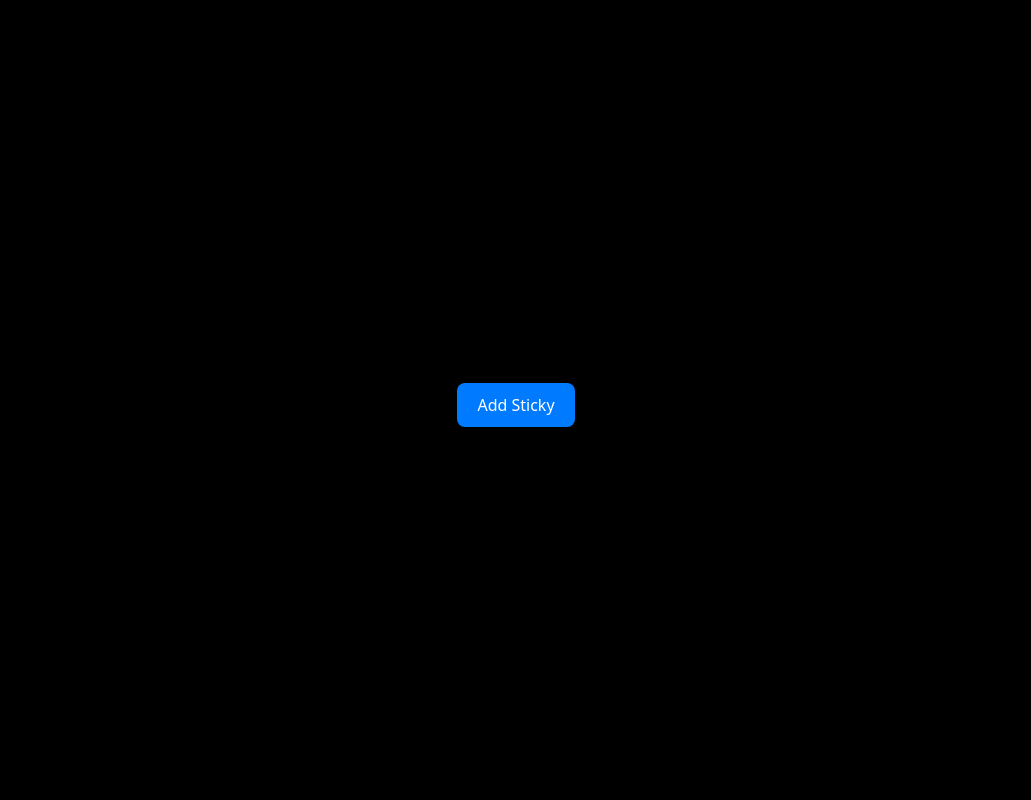
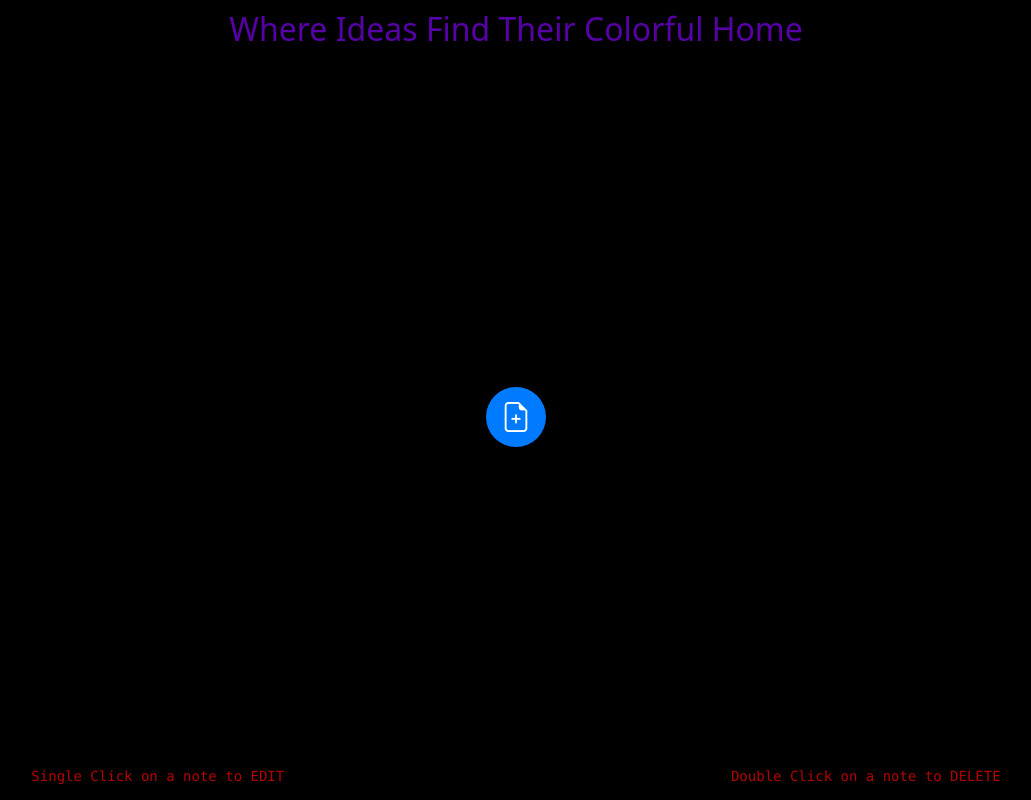
Before and after one commit to React-Vite-Ragul-and-Team/TO-DO, a React (Vite) app: page /sticky in a window 1280 px wide. Shown: the whole page, without its empty margins (124-1155 px from the left). Built offline with nearby package versions, Linux system fonts and the light colour scheme.

Commit message:
added css for sticky notes

```diff
--- a/index.html
+++ b/index.html
@@ -1,15 +1,16 @@
 <!doctype html>
 <html lang="en">
+
 <head>
   <meta charset="UTF-8" />
   <link rel="icon" type="image/png" href="/src/assets/tic_favicon.png" />
   <meta name="viewport" content="width=device-width, initial-scale=1.0" />
   <title>ToDo List</title>
-    <!-- <link href="https://cdn.jsdelivr.net/npm/bootstrap@5.3.1/dist/css/bootstrap.min.css" rel="stylesheet" integrity="sha384-4bw+/aepP/YC94hEpVNVgiZdgIC5+VKNBQNGCHeKRQN+PtmoHDEXuppvnDJzQIu9" crossorigin="anonymous">
-    <script src="https://cdn.jsdelivr.net/npm/bootstrap@5.3.1/dist/js/bootstrap.bundle.min.js" integrity="sha384-HwwvtgBNo3bZJJLYd8oVXjrBZt8cqVSpeBNS5n7C8IVInixGAoxmnlMuBnhbgrkm" crossorigin="anonymous"></script> -->
 </head>
+
 <body bgcolor="black">
   <div id="root"></div>
   <script type="module" src="/src/main.jsx"></script>
 </body>
+
 </html>
--- a/package.json
+++ b/package.json
@@ -12,6 +12,7 @@
   "dependencies": {
     "@popperjs/core": "^2.11.8",
     "bootstrap": "^5.3.1",
+    "bootstrap-icons": "^1.10.5",
     "react": "^18.2.0",
     "react-bootstrap": "^2.8.0",
     "react-dom": "^18.2.0",
--- a/src/StickyNotes.css
+++ b/src/StickyNotes.css
@@ -8,17 +8,72 @@
   gap: 20px;
 }
 
+header {
+  position: fixed; /* Keeps the header in a fixed position */
+  top: 0; /* Places the header at the top of the viewport */
+  left: 0;
+  right: 0;
+  display: flex; /* Use flexbox to center content */
+  justify-content: center; /* Center content horizontally */
+  align-items: center;
+  background-color: #000000; /* Set a background color for the header */
+  width: 100%; /* Makes the header span the entire width of the viewport */
+  box-shadow: 0 2px 4px rgba(0, 0, 0, 0.1); /* Adds a shadow for better visibility */
+  padding: 10px 20px; /* Add padding to the header for spacing */
+  z-index: 999; /* Adjust the z-index to ensure it appears above other content */
+  justify-content: center;
+}
+
+footer {
+  position: fixed;
+  bottom: 0;
+  left: 0;
+  right: 0;
+  display: flex; /* Use flexbox to center content */
+  justify-content: center; /* Center content horizontally */
+  align-items: center; /* Center content vertically */
+  background-color: #000000;
+  height: 32px;
+  width: 100%;
+  box-shadow: 0 -2px 4px rgba(0, 0, 0, 0.1); /* Add shadow to the bottom */
+  /* padding: 20px; */
+  z-index: 999;
+}
+
+#footer-text {
+  min-height: -10vh;
+  margin: 0;
+  font-size: 16px;
+  color: red; /* Set the text color to red */
+  text-align: center;
+  padding-bottom: 0;
+}
+
+/* CSS animation for blinking */
+@keyframes blink {
+  0%, 30% {
+    opacity: 0.5;
+  }
+  100% {
+    opacity: 1;
+  }
+}
+
+.blink {
+  animation: blink 1s infinite; /* Apply the blinking animation */
+}
+
 /* Style for individual sticky notes */
 .sticky {
-  width: 200px;
-  height: 150px;
+  width: 240px;
+  height: 180px;
   padding: 10px;
   border: 2px solid #333;
   border-radius: 8px;
   font-size: 16px;
   resize: both;
   overflow: auto;
-  margin: 10px;
+  margin: 20px;
 }
 
 /* Style for the "Add Sticky" button */
@@ -26,11 +81,30 @@
   background-color: #007bff;
   color: white;
   border: none;
-  border-radius: 8px;
-  padding: 10px 20px;
+  border-radius: 50%;
+  padding: 5px 10px;
   font-size: 16px;
   cursor: pointer;
   margin-top: 10px;
+  height: 60px;
+  width:60px;
+  justify-content: center;
+}
+
+@keyframes colorCycle {
+  0% { color: red; }
+  25% { color: blue; }
+  50% { color: green; }
+  75% { color: purple; }
+  100% { color: orange; }
+}
+
+#color-cycling-text {
+  animation: colorCycle 5s infinite;
+}
+
+.sticky::placeholder {
+  color: #ffffff; /* Change the color to your desired placeholder color */
 }
 
 /* Style for the "Add Sticky" button on hover */
--- a/src/StickyNotes.jsx
+++ b/src/StickyNotes.jsx
@@ -1,9 +1,97 @@
+// import React, { useState, useEffect } from 'react';
+// import './StickyNotes.css'
+// import 'bootstrap-icons/font/bootstrap-icons.css';
+
+// function StickyNotes() {
+//   const [notes, setNotes] = useState([]);
+//   const containerElement = document.getElementById('container');
+
+//   useEffect(() => {
+//     const storedNotes = getAppStorage();
+//     setNotes(storedNotes);
+//   }, []);
+
+//   const getAppStorage = () => {
+//     return JSON.parse(localStorage.getItem('abdur_app') || '[]');
+//   };
+
+//   const createTextElement = (id, content) => {
+//     const updatesticky = (id, name) => {
+//       const updatedNotes = notes.map((note) =>
+//         note.id === id ? { ...note, name } : note
+//       );
+//       setNotes(updatedNotes);
+//       saveNote(updatedNotes);
+//     };
+//     const roseColorStyle = {
+//       backgroundColor: 'rose', // You can use the color name 'rose'
+//     };
+
+//     const deleteNotes = (id) => {
+//       const updatedNotes = notes.filter((note) => note.id !== id);
+//       setNotes(updatedNotes);
+//       saveNote(updatedNotes);
+//     };
+
+//     return (
+//       <textarea
+//         className="sticky"
+//         style={roseColorStyle}
+//         value={content}
+//         placeholder="Enter Your Notes"
+//         onChange={(e) => updatesticky(id, e.target.value)}
+//         onDoubleClick={() => {
+//           const check = window.confirm('Are You Sure to Delete ?');
+//           if (check) {
+//             deleteNotes(id);
+//           }
+//         }}
+//       />
+//     );
+//   };
+
+//   const saveNote = (updatedNotes) => {
+//     localStorage.setItem('abdur_app', JSON.stringify(updatedNotes));
+//   };
+
+//   const addsticky = () => {
+//     const newNote = {
+//       id: Math.floor(Math.random() * 1000000),
+//       name: '',
+//     };
+//     const updatedNotes = [...notes, newNote];
+//     setNotes(updatedNotes);
+//     saveNote(updatedNotes);
+//   };
+
+//   return (
+//     <div>
+//       {notes.map((note) => (
+//         <React.Fragment key={note.id}>
+//           {createTextElement(note.id, note.name)}
+//         </React.Fragment>
+//       ))}
+//       <br />
+//       <button className="btn-add" onClick={addsticky}>
+//       <i class="bi-file-earmark-plus" style={{ fontSize: 30 }} ></i>
+//       </button>
+//     </div>
+//   );
+// }
+
+// export default StickyNotes;
+
+
+
+
 import React, { useState, useEffect } from 'react';
 import './StickyNotes.css'
+import 'bootstrap-icons/font/bootstrap-icons.css';
 
 function StickyNotes() {
   const [notes, setNotes] = useState([]);
-  const containerElement = document.getElementById('container');
+  const [colorIndex, setColorIndex] = useState(0);
+  const colors = ['#FF5733', '#333399', '#006600', '#800080', '#FFA500']; // Red, Dark Blue, Dark Green, Purple, Orange
 
   useEffect(() => {
     const storedNotes = getAppStorage();
@@ -14,65 +102,70 @@ function StickyNotes() {
     return JSON.parse(localStorage.getItem('abdur_app') || '[]');
   };
 
-  const createTextElement = (id, content) => {
-    const updatesticky = (id, name) => {
+  const updateNote = (id, name) => {
     const updatedNotes = notes.map((note) =>
       note.id === id ? { ...note, name } : note
     );
     setNotes(updatedNotes);
-      saveNote(updatedNotes);
-    };
-    const roseColorStyle = {
-      backgroundColor: 'rose', // You can use the color name 'rose'
+    saveNotes(updatedNotes);
   };
 
-    const deleteNotes = (id) => {
+  const deleteNote = (id) => {
     const updatedNotes = notes.filter((note) => note.id !== id);
     setNotes(updatedNotes);
-      saveNote(updatedNotes);
+    saveNotes(updatedNotes);
   };
 
-    return (
-      <textarea
-        className="sticky"
-        style={roseColorStyle}
-        value={content}
-        placeholder="Enter Your Notes"
-        onChange={(e) => updatesticky(id, e.target.value)}
-        onDoubleClick={() => {
-          const check = window.confirm('Are You Sure to Delete ?');
-          if (check) {
-            deleteNotes(id);
-          }
-        }}
-      />
-    );
-  };
-
-  const saveNote = (updatedNotes) => {
+  const saveNotes = (updatedNotes) => {
     localStorage.setItem('abdur_app', JSON.stringify(updatedNotes));
   };
 
-  const addsticky = () => {
+  const addNote = () => {
     const newNote = {
       id: Math.floor(Math.random() * 1000000),
       name: '',
+      color: colors[colorIndex % colors.length], // Cycle through the specified colors in order
     };
+    setColorIndex((prevColorIndex) => prevColorIndex + 1);
     const updatedNotes = [...notes, newNote];
     setNotes(updatedNotes);
-    saveNote(updatedNotes);
+    saveNotes(updatedNotes);
   };
 
   return (
     <div>
+      <header >
+        <h2 id="color-cycling-text">Where Ideas Find Their Colorful Home</h2>
+      </header>
       {notes.map((note) => (
         <React.Fragment key={note.id}>
-          {createTextElement(note.id, note.name)}
+          <textarea
+            className="sticky"
+            style={{ backgroundColor: note.color }}
+            value={note.name}
+            placeholder="Enter Your Notes"
+            onChange={(e) => updateNote(note.id, e.target.value)}
+            onDoubleClick={() => {
+              const check = window.confirm('Are You Sure to Delete?');
+              if (check) {
+                deleteNote(note.id);
+              }
+            }}
+          />
         </React.Fragment>
       ))}
-      <button className="btn-add" onClick={addsticky}>
-        Add Sticky
+      <br />
+      <button className="btn-add" onClick={addNote}>
+        <i className="bi bi-file-earmark-plus" style={{ fontSize: 30 }}></i>
       </button>
+      <footer>
+        <div id="footer-text" className="blink">
+        <pre>
+    Single Click on a note to EDIT                                                     Double Click on a note to DELETE
+</pre>
+
+          </div>
+      </footer>
     </div>
   );
 }
```
Also changed, not shown: 1 other file (tests, documents, lock files or other folders). Lines whose indentation alone changed are shown as unchanged.
